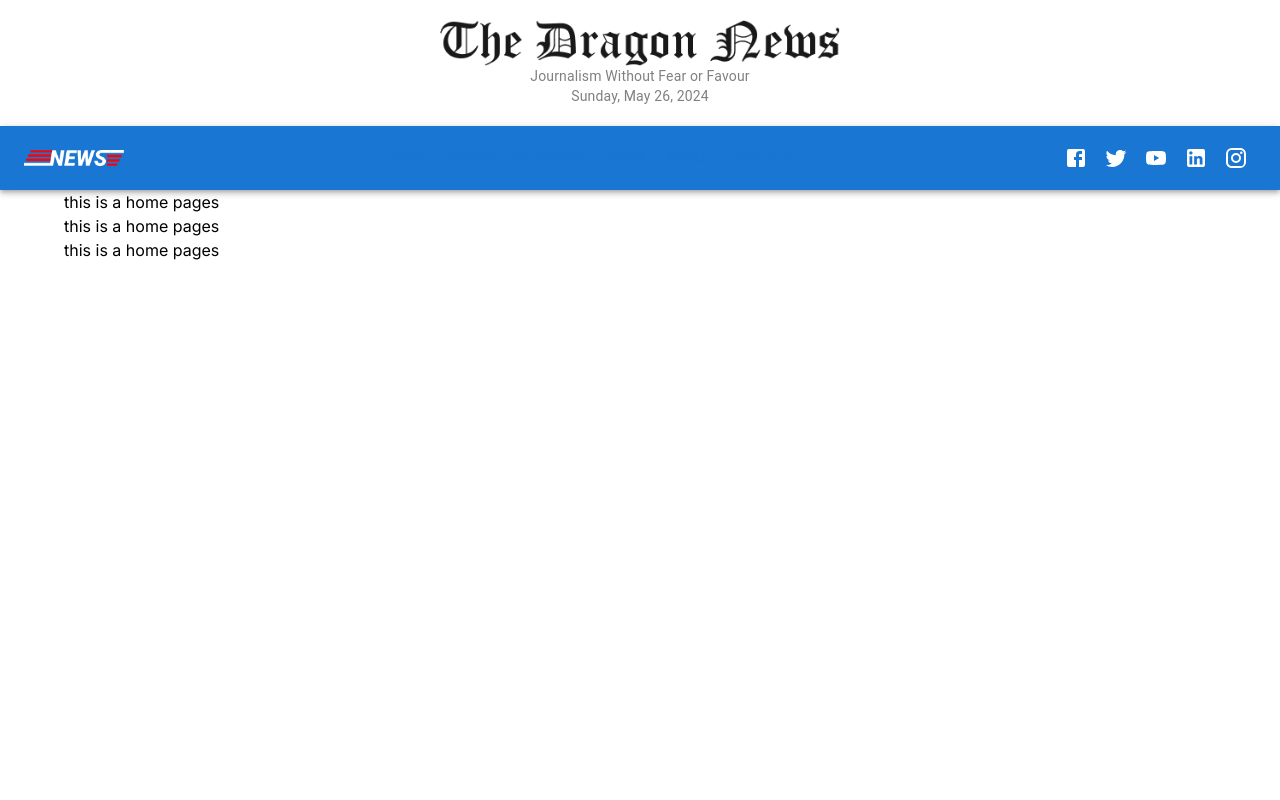
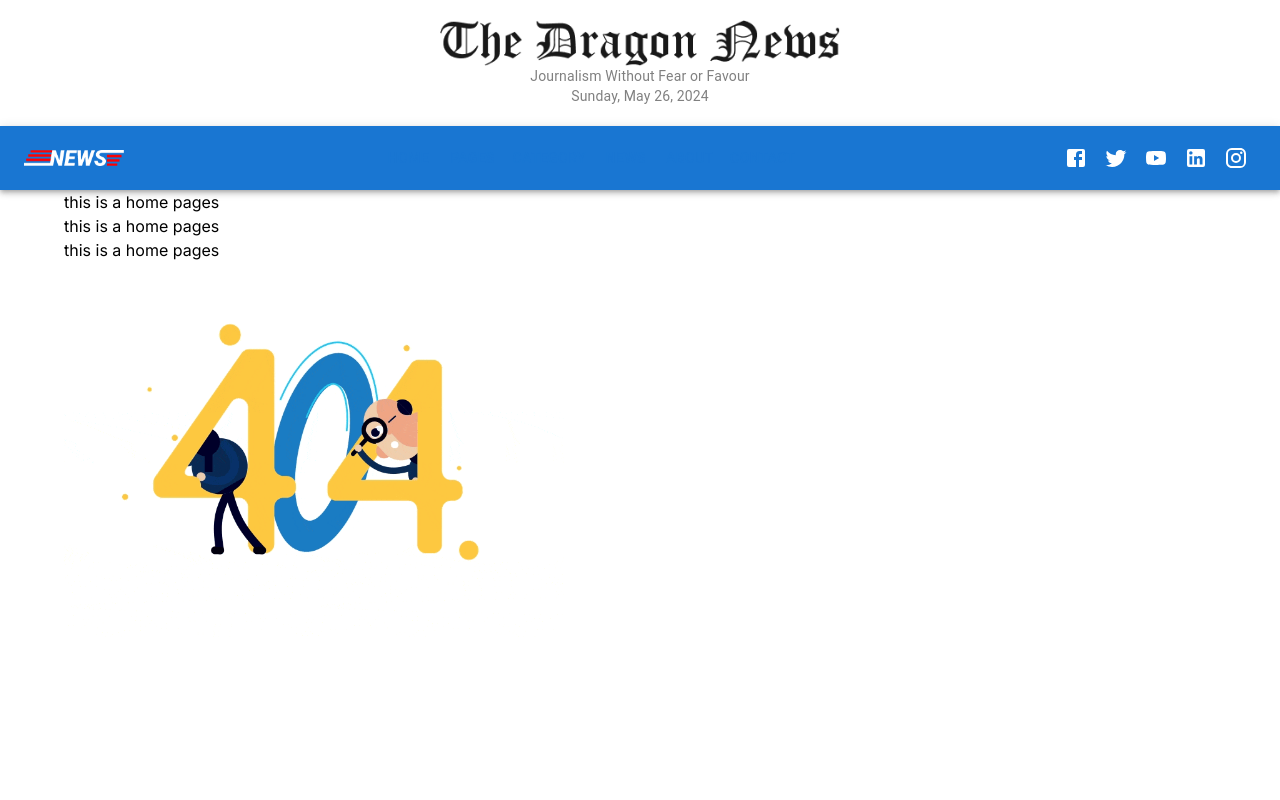
Before and after one commit to shaikot07/the-dragon-news-use-next, a Next.js app: page / in a window 1280 px wide. Shown: the top 800 px of the page. Built offline with nearby package versions, Linux system fonts and the light colour scheme.

Commit message:
add loadinf gift

```diff
--- /dev/null
+++ b/src/app/Error.js
@@ -0,0 +1,18 @@
+ "use clint"
+import Image from 'next/image';
+import React from 'react';
+import errorImg from '../assets/logo.png'
+const error = () => {
+    return (
+        <div>
+        <Image src={errorImg}
+        alt='error img'
+        width={500}
+        height={300}
+        unoptimized={true}
+        />
+     </div>
+    );
+};
+
+export default error;
--- a/src/app/error.jsx
+++ /dev/null
@@ -1,11 +0,0 @@
-import React from 'react';
-
-const error = () => {
-    return (
-        <div>
-            this is global error pages .......
-        </div>
-    );
-};
-
-export default error;
--- a/src/app/loading.js
+++ b/src/app/loading.js
@@ -1,9 +1,15 @@
+import Image from 'next/image';
 import React from 'react';
-
+import loadingImg from '../assets/Loading_27.gif'
 const LoadingPage = () => {
     return (
         <div>
-            <h1>Loading...........something</h1>
+            <Image src={loadingImg}
+                alt='error img'
+                width={500}
+                height={300}
+                unoptimized={true}
+            />
         </div>
     );
 };
--- a/src/app/page.js
+++ b/src/app/page.js
@@ -1,11 +1,20 @@
+import Image from 'next/image';
 import React from 'react';
-
+import errorImg from '../assets/forofor.gif'
 const HomePage = () => {
   return (
     <div>
       <h1>this is a home pages</h1>
       <h1>this is a home pages</h1>
       <h1>this is a home pages</h1>
+      <div>
+           <Image src={errorImg}
+           alt='error img'
+           width={500}
+           height={300}
+           unoptimized={true}
+           />
+        </div>
     </div>
   );
 };
```
Also changed, not shown: src/assets/Loading_27.gif (added), src/assets/forofor.gif (added).
